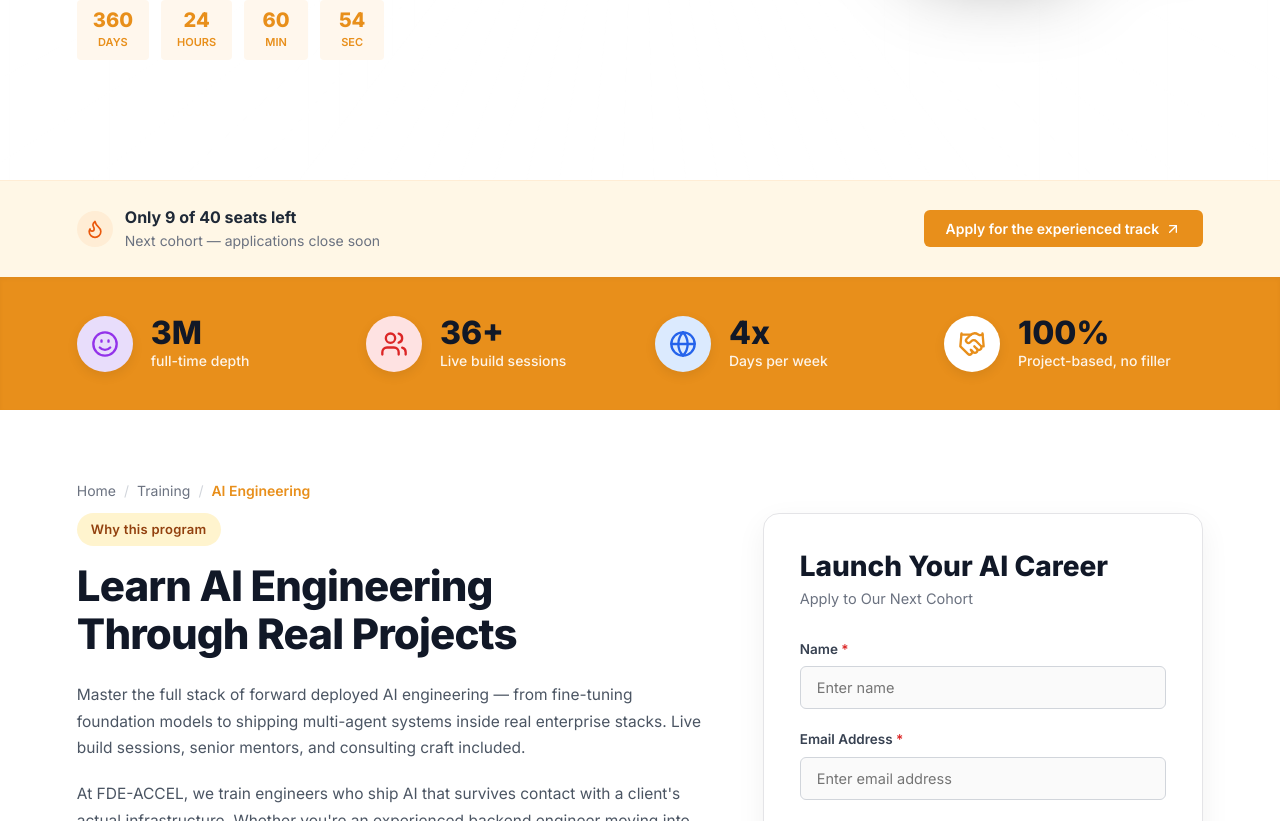
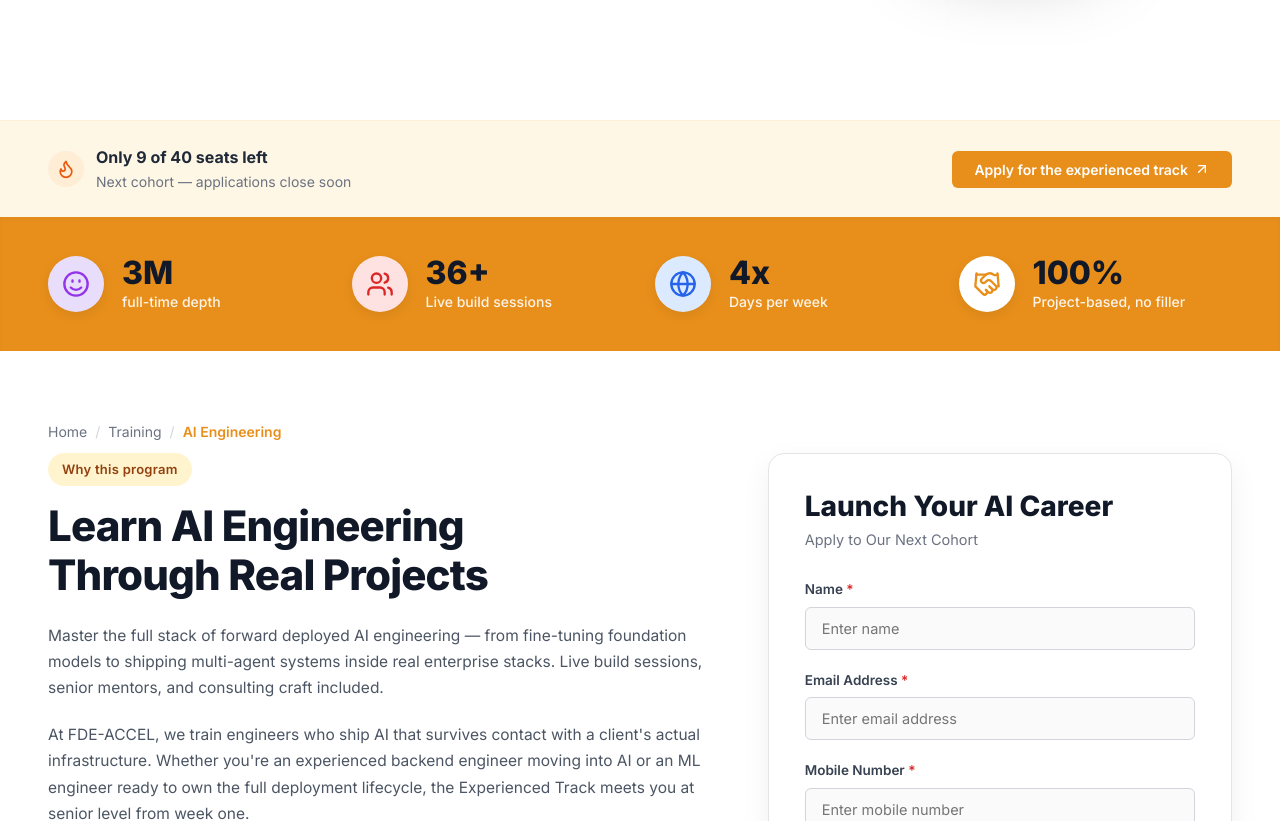
Before and after one commit to mhdfaizal03/softroniics_web, a React (Vite) app: page / in a window 1280 px wide. Shown: the part 879-1700 px from the top of the page. Built offline with nearby package versions, Linux system fonts and the light colour scheme; the HTML template or start-up script is replaced by a standard one.

Commit message:
style: standardize left and right padding across all sections and containers

```diff
--- a/src/index.css
+++ b/src/index.css
@@ -94,14 +94,16 @@ img {
   width: 100%;
   max-width: var(--container-max);
   margin: 0 auto;
-  padding: 0 clamp(24px, 6vw, 80px);
+  padding-left: clamp(20px, 4vw, 48px);
+  padding-right: clamp(20px, 4vw, 48px);
 }
 
 .container-wide {
   width: 100%;
   max-width: 1440px;
   margin: 0 auto;
-  padding: 0 clamp(24px, 6vw, 80px);
+  padding-left: clamp(20px, 4vw, 48px);
+  padding-right: clamp(20px, 4vw, 48px);
 }
 
 /* Top Ticker */
--- a/src/styles/components.css
+++ b/src/styles/components.css
@@ -2309,10 +2309,10 @@ textarea.form-control {
 
 .container-hub {
   width: 100%;
-  max-width: 1580px;
+  max-width: 1440px;
   margin: 0 auto;
-  padding-left: clamp(16px, 3.2vw, 48px);
-  padding-right: clamp(16px, 3.2vw, 48px);
+  padding-left: clamp(20px, 4vw, 48px);
+  padding-right: clamp(20px, 4vw, 48px);
   position: relative;
   z-index: 2;
 }
@@ -2627,10 +2627,10 @@ textarea.form-control {
 .main-footer-container {
   position: relative;
   z-index: 2;
-  max-width: 1320px;
+  max-width: 1440px;
   margin: 0 auto;
-  padding-left: 20px;
-  padding-right: 20px;
+  padding-left: clamp(20px, 4vw, 48px);
+  padding-right: clamp(20px, 4vw, 48px);
 }
 
 .main-footer-grid {
```
